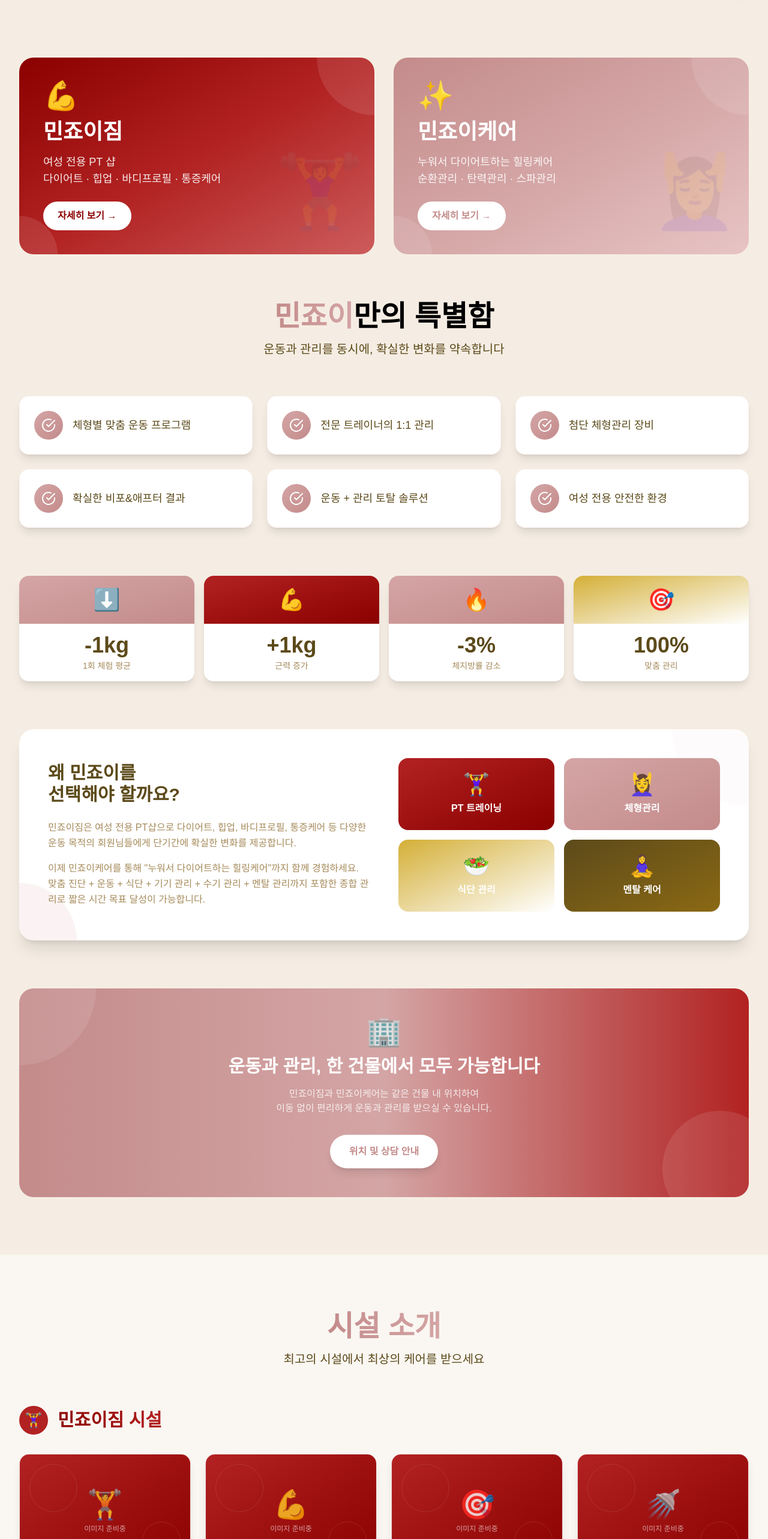
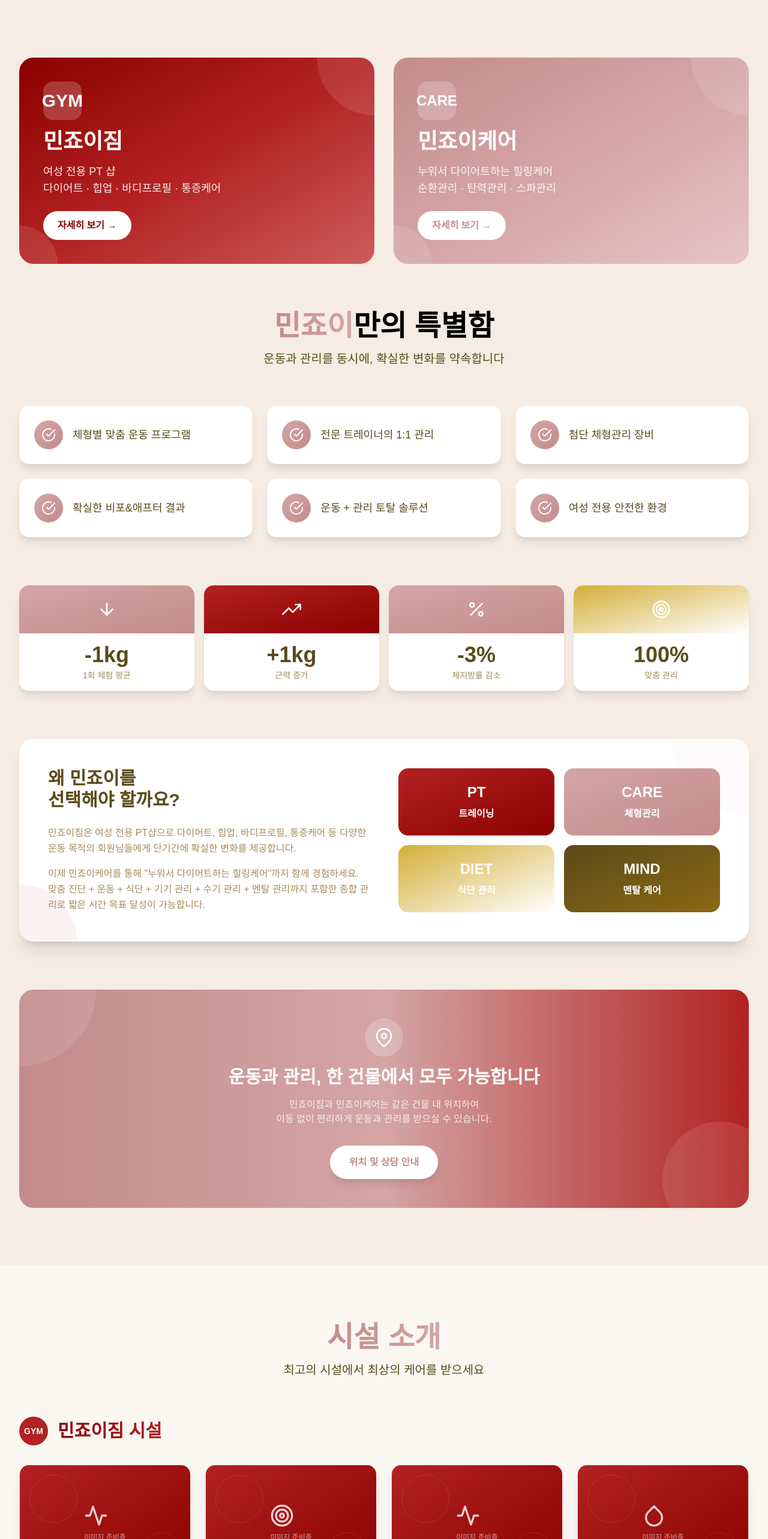
Before and after one commit to gustn0117/minjoy-website, a Next.js app: page / in a window 1280 px wide. Shown: the part 800-3366 px from the top of the page at 60% size. Built offline with nearby package versions, Linux system fonts and the light colour scheme; no server answers; the database is empty.

Commit message:
모든 이모지를 아이콘으로 교체
- About, MinjoyGym, MinjoyCare, Facilities, Gallery 컴포넌트
- 이모지 대신 react-icons (FiTarget, FiStar 등) 사용
- 텍스트 로고 (GYM, CARE, PT 등)로 대체

Co-Authored-By: Claude Opus 4.5 <noreply@anthropic.com>

```diff
--- a/components/About.tsx
+++ b/components/About.tsx
@@ -1,7 +1,7 @@
 'use client'
 
 import { useState, useEffect } from 'react'
-import { FiCheckCircle } from 'react-icons/fi'
+import { FiCheckCircle, FiArrowDown, FiTrendingUp, FiPercent, FiTarget, FiMapPin } from 'react-icons/fi'
 import Link from 'next/link'
 
 interface AboutFeature {
@@ -49,12 +49,11 @@ const About = () => {
             {/* Decorative elements */}
             <div className="absolute top-0 right-0 w-48 h-48 bg-white/10 rounded-full -translate-y-1/2 translate-x-1/2 group-hover:scale-110 transition-transform"></div>
             <div className="absolute bottom-0 left-0 w-32 h-32 bg-white/10 rounded-full translate-y-1/2 -translate-x-1/2"></div>
-            <div className="absolute bottom-4 right-4 text-[120px] opacity-10 select-none">
-              🏋️‍♀️
-            </div>
 
             <div className="relative z-10">
-              <div className="text-5xl mb-4">💪</div>
+              <div className="w-16 h-16 bg-white/20 rounded-2xl flex items-center justify-center mb-4">
+                <span className="text-3xl font-black">GYM</span>
+              </div>
               <h3 className="text-3xl md:text-4xl font-black mb-4">민죠이짐</h3>
               <p className="text-lg opacity-90 mb-6">
                 여성 전용 PT 샵<br />
@@ -74,12 +73,11 @@ const About = () => {
             {/* Decorative elements */}
             <div className="absolute top-0 right-0 w-48 h-48 bg-white/10 rounded-full -translate-y-1/2 translate-x-1/2 group-hover:scale-110 transition-transform"></div>
             <div className="absolute bottom-0 left-0 w-32 h-32 bg-white/10 rounded-full translate-y-1/2 -translate-x-1/2"></div>
-            <div className="absolute bottom-4 right-4 text-[120px] opacity-10 select-none">
-              💆‍♀️
-            </div>
 
             <div className="relative z-10">
-              <div className="text-5xl mb-4">✨</div>
+              <div className="w-16 h-16 bg-white/20 rounded-2xl flex items-center justify-center mb-4">
+                <span className="text-2xl font-black">CARE</span>
+              </div>
               <h3 className="text-3xl md:text-4xl font-black mb-4">민죠이케어</h3>
               <p className="text-lg opacity-90 mb-6">
                 누워서 다이어트하는 힐링케어<br />
@@ -123,17 +121,17 @@ const About = () => {
         {/* Stats Grid */}
         <div className="grid grid-cols-2 md:grid-cols-4 gap-4 mb-20">
           {[
-            { value: '-1kg', label: '1회 체험 평균', icon: '⬇️', gradient: 'from-primary to-primary-dark' },
-            { value: '+1kg', label: '근력 증가', icon: '💪', gradient: 'from-gym to-gym-dark' },
-            { value: '-3%', label: '체지방률 감소', icon: '🔥', gradient: 'from-primary to-primary-dark' },
-            { value: '100%', label: '맞춤 관리', icon: '🎯', gradient: 'from-gold to-gold-dark' },
+            { value: '-1kg', label: '1회 체험 평균', Icon: FiArrowDown, gradient: 'from-primary to-primary-dark' },
+            { value: '+1kg', label: '근력 증가', Icon: FiTrendingUp, gradient: 'from-gym to-gym-dark' },
+            { value: '-3%', label: '체지방률 감소', Icon: FiPercent, gradient: 'from-primary to-primary-dark' },
+            { value: '100%', label: '맞춤 관리', Icon: FiTarget, gradient: 'from-gold to-gold-dark' },
           ].map((stat, index) => (
             <div
               key={index}
               className="group bg-white rounded-2xl overflow-hidden shadow-lg hover:shadow-xl transition-all hover:-translate-y-1"
             >
               <div className={`h-20 bg-gradient-to-br ${stat.gradient} flex items-center justify-center`}>
-                <span className="text-4xl">{stat.icon}</span>
+                <stat.Icon className="text-white" size={32} />
               </div>
               <div className="p-4 text-center">
                 <div className="text-3xl md:text-4xl font-bold text-brown-dark mb-1">{stat.value}</div>
@@ -169,19 +167,19 @@ const About = () => {
             {/* Visual Element */}
             <div className="grid grid-cols-2 gap-4">
               <div className="bg-gradient-to-br from-gym to-gym-dark rounded-2xl p-6 text-white text-center">
-                <div className="text-4xl mb-2">🏋️‍♀️</div>
-                <div className="font-bold">PT 트레이닝</div>
+                <div className="text-2xl font-black mb-2">PT</div>
+                <div className="font-bold">트레이닝</div>
               </div>
               <div className="bg-gradient-to-br from-primary to-primary-dark rounded-2xl p-6 text-white text-center">
-                <div className="text-4xl mb-2">💆‍♀️</div>
+                <div className="text-2xl font-black mb-2">CARE</div>
                 <div className="font-bold">체형관리</div>
               </div>
               <div className="bg-gradient-to-br from-gold to-gold-dark rounded-2xl p-6 text-white text-center">
-                <div className="text-4xl mb-2">🥗</div>
+                <div className="text-2xl font-black mb-2">DIET</div>
                 <div className="font-bold">식단 관리</div>
               </div>
               <div className="bg-gradient-to-br from-brown-dark to-brown rounded-2xl p-6 text-white text-center">
-                <div className="text-4xl mb-2">🧘‍♀️</div>
+                <div className="text-2xl font-black mb-2">MIND</div>
                 <div className="font-bold">멘탈 케어</div>
               </div>
             </div>
@@ -197,7 +195,9 @@ const About = () => {
           </div>
 
           <div className="relative z-10">
-            <div className="text-5xl mb-4">🏢</div>
+            <div className="w-16 h-16 bg-white/20 rounded-full flex items-center justify-center mx-auto mb-4">
+              <FiMapPin className="text-white" size={32} />
+            </div>
             <h3 className="text-2xl md:text-3xl font-bold mb-4">
               운동과 관리, 한 건물에서 모두 가능합니다
             </h3>
--- a/components/Facilities.tsx
+++ b/components/Facilities.tsx
@@ -2,6 +2,7 @@
 
 import { useState, useEffect } from 'react'
 import Image from 'next/image'
+import { FiActivity, FiTarget, FiDroplet, FiStar, FiMapPin } from 'react-icons/fi'
 
 interface Facility {
   id: string
@@ -11,6 +12,10 @@ interface Facility {
   image?: string
   order: number
 }
+
+// 시설별 아이콘 매핑
+const gymIcons = [FiActivity, FiTarget, FiActivity, FiDroplet]
+const careIcons = [FiStar, FiActivity, FiDroplet, FiStar]
 
 const Facilities = () => {
   const [facilities, setFacilities] = useState<Facility[]>([])
@@ -70,13 +75,15 @@ const Facilities = () => {
         <div className="mb-20">
           <div className="flex items-center gap-4 mb-8">
             <div className="w-12 h-12 bg-gym rounded-full flex items-center justify-center">
-              <span className="text-2xl">🏋️‍♀️</span>
+              <span className="text-white font-black text-sm">GYM</span>
             </div>
             <h3 className="text-3xl font-bold gradient-text-gym">민죠이짐 시설</h3>
           </div>
 
           <div className="grid md:grid-cols-2 lg:grid-cols-4 gap-6">
-            {gymFeatures.map((feature, index) => (
+            {gymFeatures.map((feature, index) => {
+              const IconComponent = gymIcons[index] || FiActivity
+              return (
                 <div
                   key={feature.id}
                   className="group bg-white rounded-2xl overflow-hidden shadow-lg hover:shadow-2xl transition-all duration-300 hover:-translate-y-2 border border-gym-light/20"
@@ -93,11 +100,8 @@ const Facilities = () => {
                     ) : (
                       <div className="absolute inset-0 flex items-center justify-center">
                         <div className="text-center text-white">
-                        <div className="text-5xl mb-2 opacity-80">
-                          {index === 0 && '🏋️'}
-                          {index === 1 && '💪'}
-                          {index === 2 && '🎯'}
-                          {index === 3 && '🚿'}
+                          <div className="mb-2 opacity-80">
+                            <IconComponent size={40} />
                           </div>
                           <div className="text-xs opacity-60">이미지 준비중</div>
                         </div>
@@ -115,7 +119,8 @@ const Facilities = () => {
                     <p className="text-sm text-brown-light">{feature.description}</p>
                   </div>
                 </div>
-            ))}
+              )
+            })}
           </div>
         </div>
 
@@ -123,13 +128,15 @@ const Facilities = () => {
         <div className="mb-16">
           <div className="flex items-center gap-4 mb-8">
             <div className="w-12 h-12 bg-primary rounded-full flex items-center justify-center">
-              <span className="text-2xl">💆‍♀️</span>
+              <span className="text-white font-black text-xs">CARE</span>
             </div>
             <h3 className="text-3xl font-bold gradient-text">민죠이케어 시설</h3>
           </div>
 
           <div className="grid md:grid-cols-2 lg:grid-cols-4 gap-6">
-            {careFeatures.map((feature, index) => (
+            {careFeatures.map((feature, index) => {
+              const IconComponent = careIcons[index] || FiStar
+              return (
                 <div
                   key={feature.id}
                   className="group bg-white rounded-2xl overflow-hidden shadow-lg hover:shadow-2xl transition-all duration-300 hover:-translate-y-2 border border-primary-light/20"
@@ -146,11 +153,8 @@ const Facilities = () => {
                     ) : (
                       <div className="absolute inset-0 flex items-center justify-center">
                         <div className="text-center text-white">
-                        <div className="text-5xl mb-2 opacity-80">
-                          {index === 0 && '✨'}
-                          {index === 1 && '🛋️'}
-                          {index === 2 && '🌿'}
-                          {index === 3 && '🧴'}
+                          <div className="mb-2 opacity-80">
+                            <IconComponent size={40} />
                           </div>
                           <div className="text-xs opacity-60">이미지 준비중</div>
                         </div>
@@ -168,7 +172,8 @@ const Facilities = () => {
                     <p className="text-sm text-brown-light">{feature.description}</p>
                   </div>
                 </div>
-            ))}
+              )
+            })}
           </div>
         </div>
 
@@ -181,7 +186,9 @@ const Facilities = () => {
           </div>
 
           <div className="relative z-10">
-            <div className="text-4xl mb-4">🏢</div>
+            <div className="w-16 h-16 bg-white/20 rounded-full flex items-center justify-center mx-auto mb-4">
+              <FiMapPin className="text-white" size={32} />
+            </div>
             <h3 className="text-2xl md:text-3xl font-bold mb-4">
               운동과 관리, 한 건물에서 모두 가능합니다
             </h3>
--- a/components/Gallery.tsx
+++ b/components/Gallery.tsx
@@ -2,6 +2,7 @@
 
 import { useState, useEffect } from 'react'
 import Image from 'next/image'
+import { FiCamera } from 'react-icons/fi'
 
 interface GalleryItem {
   id: string
@@ -95,7 +96,9 @@ const Gallery = () => {
                   </div>
                 ) : (
                   <div className="text-center">
-                    <div className="text-5xl mb-2">📸</div>
+                    <div className="w-16 h-16 bg-primary/10 rounded-full flex items-center justify-center mx-auto mb-2">
+                      <FiCamera className="text-primary" size={28} />
+                    </div>
                     <p className="text-brown-dark font-medium">Before & After</p>
                   </div>
                 )}
--- a/components/MinjoyCare.tsx
+++ b/components/MinjoyCare.tsx
@@ -2,7 +2,7 @@
 
 import { useState, useEffect } from 'react'
 import Image from 'next/image'
-import { FiZap, FiDroplet, FiStar, FiHeart, FiActivity } from 'react-icons/fi'
+import { FiZap, FiDroplet, FiStar, FiHeart, FiActivity, FiArrowDown, FiTrendingUp, FiPercent, FiMinus, FiClipboard, FiEdit3, FiThumbsUp, FiCheckCircle, FiGift } from 'react-icons/fi'
 
 interface CareService {
   id: string
@@ -23,8 +23,8 @@ const iconMap: Record<string, React.ReactNode> = {
   FiActivity: <FiActivity size={32} />,
 }
 
-// 서비스별 이모지 매핑
-const serviceEmojis = ['💧', '⚡', '✨', '🌸']
+// 서비스별 아이콘 매핑
+const serviceIcons = [FiDroplet, FiZap, FiStar, FiHeart]
 
 const MinjoyCare = () => {
   const [services, setServices] = useState<CareService[]>([])
@@ -76,8 +76,8 @@ const MinjoyCare = () => {
             {/* Decorative elements */}
             <div className="absolute top-10 right-10 w-32 h-32 bg-white/10 rounded-full blur-2xl"></div>
             <div className="absolute bottom-10 right-1/4 w-48 h-48 bg-white/10 rounded-full blur-3xl"></div>
-            <div className="absolute -bottom-10 -right-10 text-[200px] opacity-10 select-none">
-              💆‍♀️
+            <div className="absolute -bottom-10 -right-10 text-[200px] font-black opacity-5 select-none">
+              CARE
             </div>
           </div>
         </div>
@@ -89,7 +89,9 @@ const MinjoyCare = () => {
           <div className="absolute bottom-0 left-0 w-48 h-48 bg-primary/5 rounded-full translate-y-1/2 -translate-x-1/2"></div>
 
           <div className="relative z-10">
-            <div className="text-5xl mb-6">🌟</div>
+            <div className="w-16 h-16 bg-primary/10 rounded-full flex items-center justify-center mx-auto mb-6">
+              <FiStar className="text-primary" size={32} />
+            </div>
             <h3 className="text-3xl md:text-4xl font-bold mb-4 text-brown-dark">
               운동과 식단만으로는 부족합니다
             </h3>
@@ -115,7 +117,9 @@ const MinjoyCare = () => {
             <span className="gradient-text">케어 프로그램</span>
           </h3>
           <div className="grid md:grid-cols-3 gap-8">
-            {serviceList.map((service, index) => (
+            {serviceList.map((service, index) => {
+              const IconComponent = serviceIcons[index] || FiStar
+              return (
                 <div
                   key={service.id}
                   className="group bg-white rounded-3xl overflow-hidden shadow-lg hover:shadow-2xl transition-all duration-300 hover:-translate-y-2 border border-primary-light/20"
@@ -132,8 +136,8 @@ const MinjoyCare = () => {
                     ) : (
                       <div className="absolute inset-0 flex items-center justify-center">
                         <div className="text-center text-white">
-                        <div className="text-7xl mb-3 group-hover:scale-110 transition-transform duration-300">
-                          {serviceEmojis[index] || '✨'}
+                          <div className="mb-3 group-hover:scale-110 transition-transform duration-300">
+                            <IconComponent size={56} />
                           </div>
                           <div className="text-sm opacity-60">이미지 준비중</div>
                         </div>
@@ -172,7 +176,8 @@ const MinjoyCare = () => {
                     </div>
                   </div>
                 </div>
-            ))}
+              )
+            })}
           </div>
         </div>
 
@@ -183,17 +188,17 @@ const MinjoyCare = () => {
           </h3>
           <div className="grid grid-cols-2 md:grid-cols-4 gap-4">
             {[
-              { value: '-1KG', label: '1회 체험 평균', icon: '⬇️', color: 'from-primary to-primary-dark' },
-              { value: '+1KG', label: '근력 증가', icon: '💪', color: 'from-gym to-gym-dark' },
-              { value: '-3%', label: '체지방률 감소', icon: '🔥', color: 'from-primary to-primary-dark' },
-              { value: '-5cm', label: '둘레 감소', icon: '📏', color: 'from-gold to-gold-dark' },
+              { value: '-1KG', label: '1회 체험 평균', Icon: FiArrowDown, color: 'from-primary to-primary-dark' },
+              { value: '+1KG', label: '근력 증가', Icon: FiTrendingUp, color: 'from-gym to-gym-dark' },
+              { value: '-3%', label: '체지방률 감소', Icon: FiPercent, color: 'from-primary to-primary-dark' },
+              { value: '-5cm', label: '둘레 감소', Icon: FiMinus, color: 'from-gold to-gold-dark' },
             ].map((stat, index) => (
               <div
                 key={index}
                 className="group bg-white rounded-2xl overflow-hidden shadow-lg hover:shadow-xl transition-all hover:-translate-y-1"
               >
                 <div className={`h-24 bg-gradient-to-br ${stat.color} flex items-center justify-center`}>
-                  <span className="text-5xl">{stat.icon}</span>
+                  <stat.Icon className="text-white" size={40} />
                 </div>
                 <div className="p-4 text-center">
                   <div className="text-2xl md:text-3xl font-bold text-brown-dark mb-1">{stat.value}</div>
@@ -211,10 +216,10 @@ const MinjoyCare = () => {
           </h3>
           <div className="grid md:grid-cols-4 gap-6">
             {[
-              { step: '01', title: '상담 & 진단', desc: '체형 분석과 목표 설정', icon: '📋' },
-              { step: '02', title: '맞춤 프로그램', desc: '개인별 관리 계획 수립', icon: '📝' },
-              { step: '03', title: '전문 관리', desc: '기기 + 수기 복합 관리', icon: '🙌' },
-              { step: '04', title: '결과 확인', desc: '체계적인 관리와 피드백', icon: '✅' },
+              { step: '01', title: '상담 & 진단', desc: '체형 분석과 목표 설정', Icon: FiClipboard },
+              { step: '02', title: '맞춤 프로그램', desc: '개인별 관리 계획 수립', Icon: FiEdit3 },
+              { step: '03', title: '전문 관리', desc: '기기 + 수기 복합 관리', Icon: FiThumbsUp },
+              { step: '04', title: '결과 확인', desc: '체계적인 관리와 피드백', Icon: FiCheckCircle },
             ].map((item, index) => (
               <div key={index} className="relative">
                 {/* Connection line */}
@@ -222,7 +227,9 @@ const MinjoyCare = () => {
                   <div className="hidden md:block absolute top-12 left-[60%] w-[80%] h-0.5 bg-primary-light/50"></div>
                 )}
                 <div className="bg-white rounded-2xl p-6 shadow-lg border border-primary-light/20 relative z-10 hover:shadow-xl transition-all">
-                  <div className="text-4xl mb-4">{item.icon}</div>
+                  <div className="w-12 h-12 bg-primary/10 rounded-xl flex items-center justify-center mb-4">
+                    <item.Icon className="text-primary" size={24} />
+                  </div>
                   <div className="text-sm text-primary font-bold mb-2">{item.step}</div>
                   <h4 className="font-bold text-lg text-brown-dark mb-1">{item.title}</h4>
                   <p className="text-sm text-brown-light">{item.desc}</p>
@@ -241,7 +248,9 @@ const MinjoyCare = () => {
           </div>
 
           <div className="relative z-10">
-            <div className="text-5xl mb-4">🎁</div>
+            <div className="w-16 h-16 bg-white/20 rounded-full flex items-center justify-center mx-auto mb-4">
+              <FiGift className="text-white" size={32} />
+            </div>
             <h3 className="text-2xl md:text-3xl font-bold mb-4">
               짧은 시간 목표 달성이 가능합니다
             </h3>
```
Also changed, not shown: components/MinjoyGym.tsx (+22 -15 lines). Lines whose indentation alone changed are shown as unchanged.
